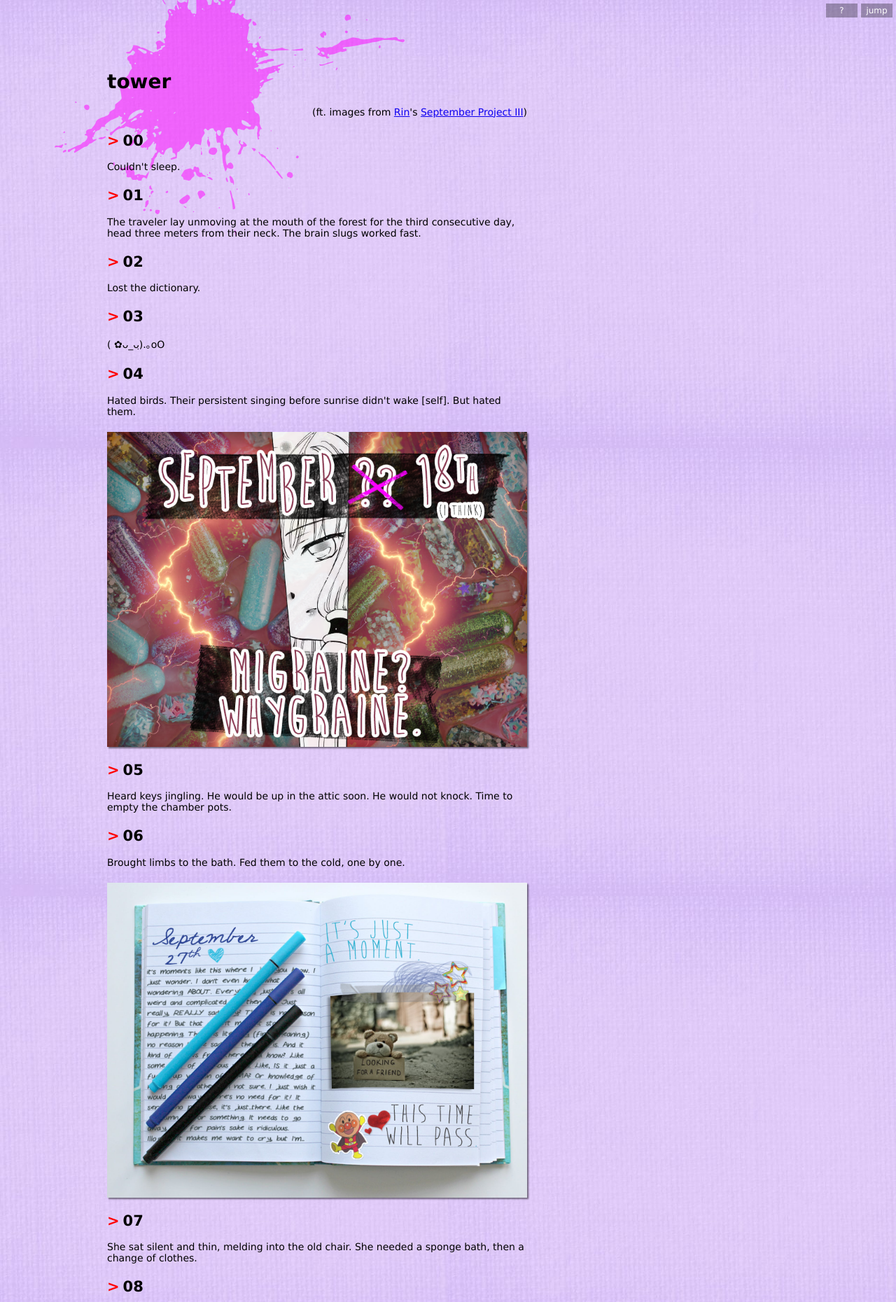
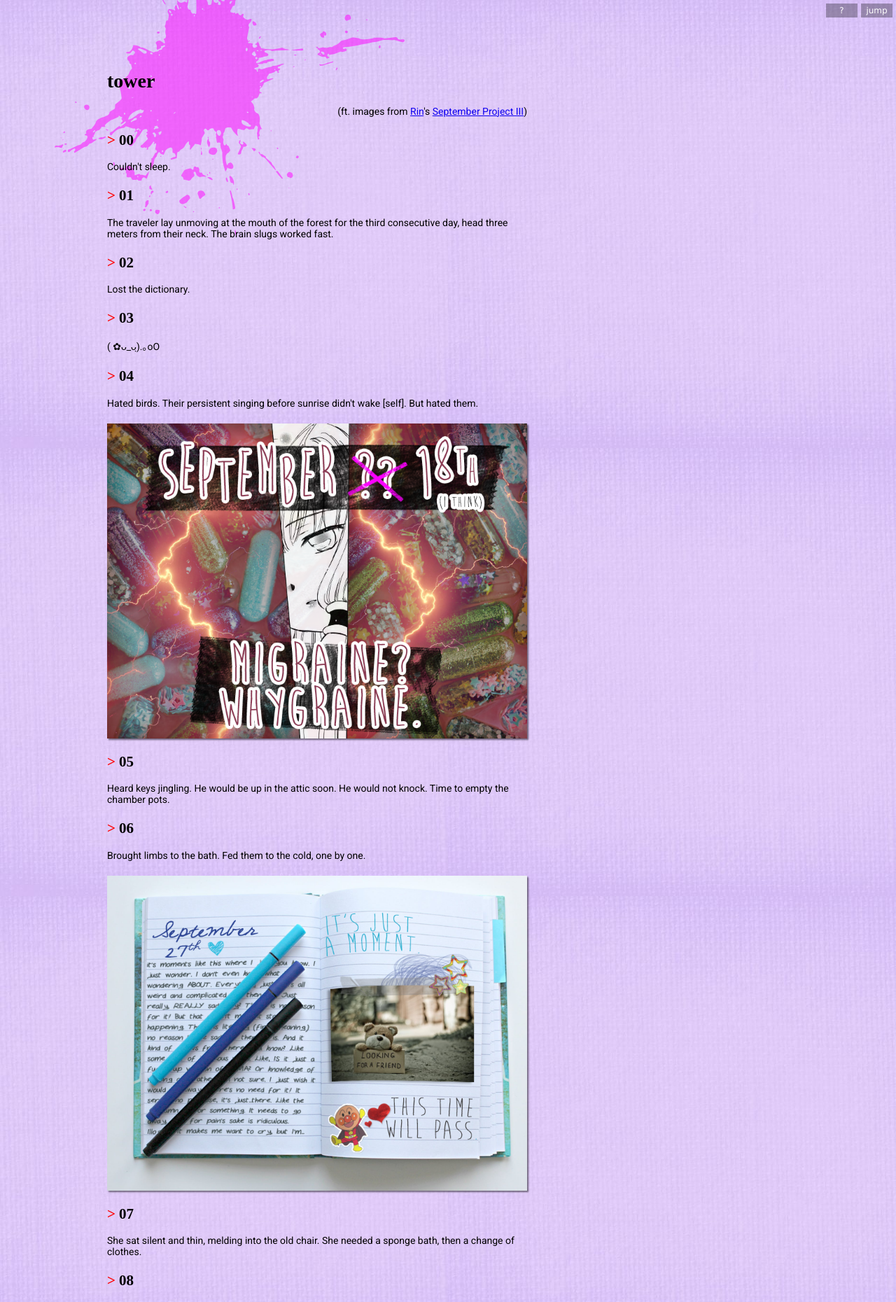
Before and after one commit to redsummernight/redsummernight.github.io, a Jekyll site: the page built from tower/index.html, in a window 1280 px wide. Shown: the top 1860 px of the page at 70% size. Built offline with Jekyll 4.4.1, drawn with Linux system fonts in a browser that asks for light colours; some web fonts are replaced.

Commit message:
(tower) Sprinkle in some designer web fonts

```diff
--- a/tower/index.html
+++ b/tower/index.html
@@ -10,6 +10,10 @@ credits: |
     (no rights reserved)
   - [Canvas Texture](https://pixabay.com/en/canvas-texture-fabric-pattern-2092588/), rosebfischer
     (<a rel="license" href="https://creativecommons.org/publicdomain/zero/1.0/deed.en">CC0</a>)
+  - [Roboto](https://fonts.google.com/specimen/Roboto) font, Christian Robertson
+    (<a rel="license" href="http://www.apache.org/licenses/LICENSE-2.0">Apache 2.0</a>)
+  - [Chela One](https://fonts.google.com/specimen/Chela+One) font, Miguel Hernandez
+    (<a rel="license" href="https://scripts.sil.org/cms/scripts/page.php?site_id=nrsi&id=OFL">OFL</a>)
 
 img:
   sept02:
@@ -37,6 +41,8 @@ img:
     url: sept28.png
     alt: "September 28th: holding patterns"
 ---
+<link href="https://fonts.googleapis.com/css2?family=Chela+One&display=swap" rel="stylesheet">
+<link href="https://fonts.googleapis.com/css2?family=Roboto:ital@0;1&display=swap" rel="stylesheet">
 <style>
 	body {
 		background-image: url('splatter.min.svg'), url('canvas-2092588_640.jpg');
@@ -47,6 +53,7 @@ img:
 	}
 
 	.blog {
+		font-family: 'Roboto', sans-serif;
 		font-size: 14px;
 		max-width: 600px;
 		margin: 100px 25px;
@@ -59,6 +66,8 @@ img:
 			left: 10%;
 		}
 	}
+
+	h1, h2 { font-family: 'Chela One', cursive; }
 
 	h2:before {
 		content: '>';
```
